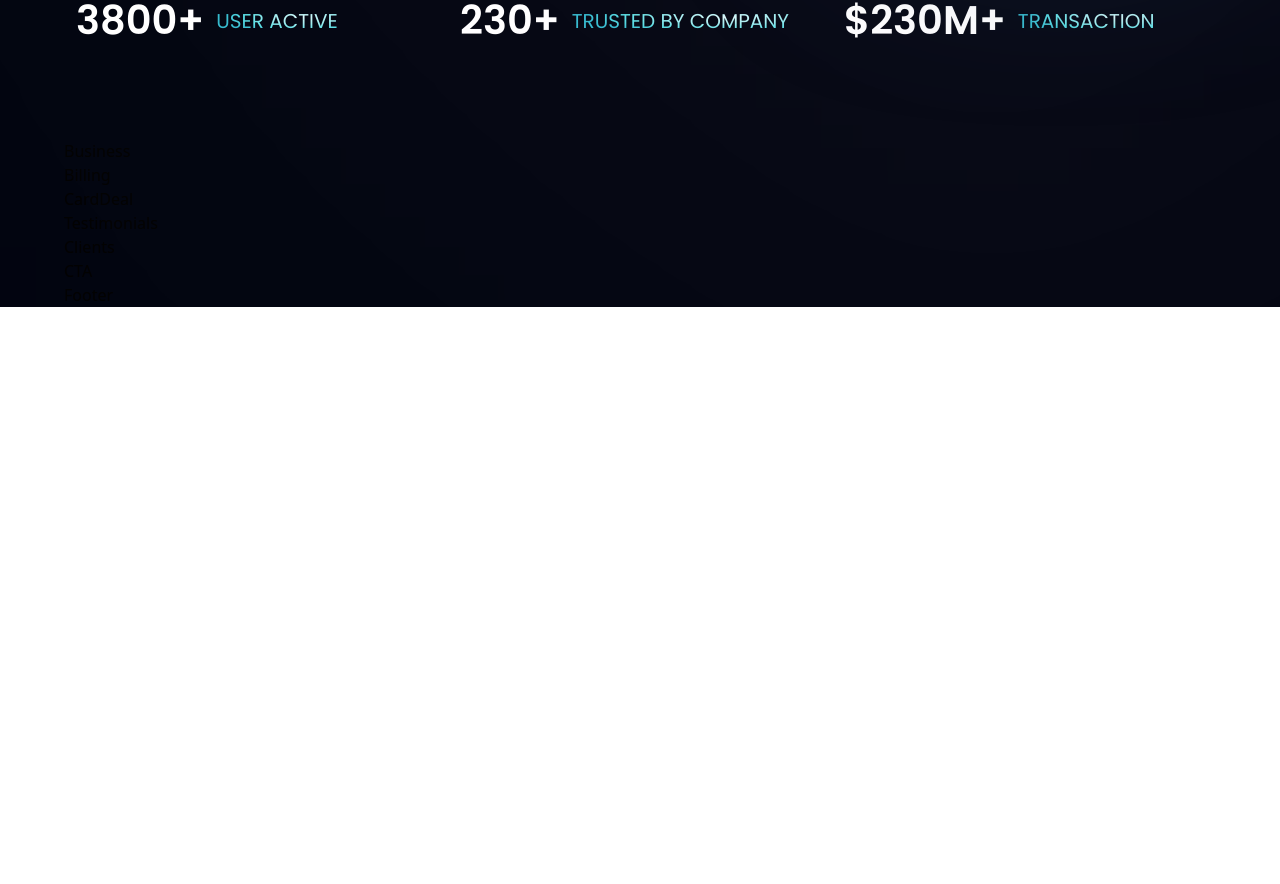
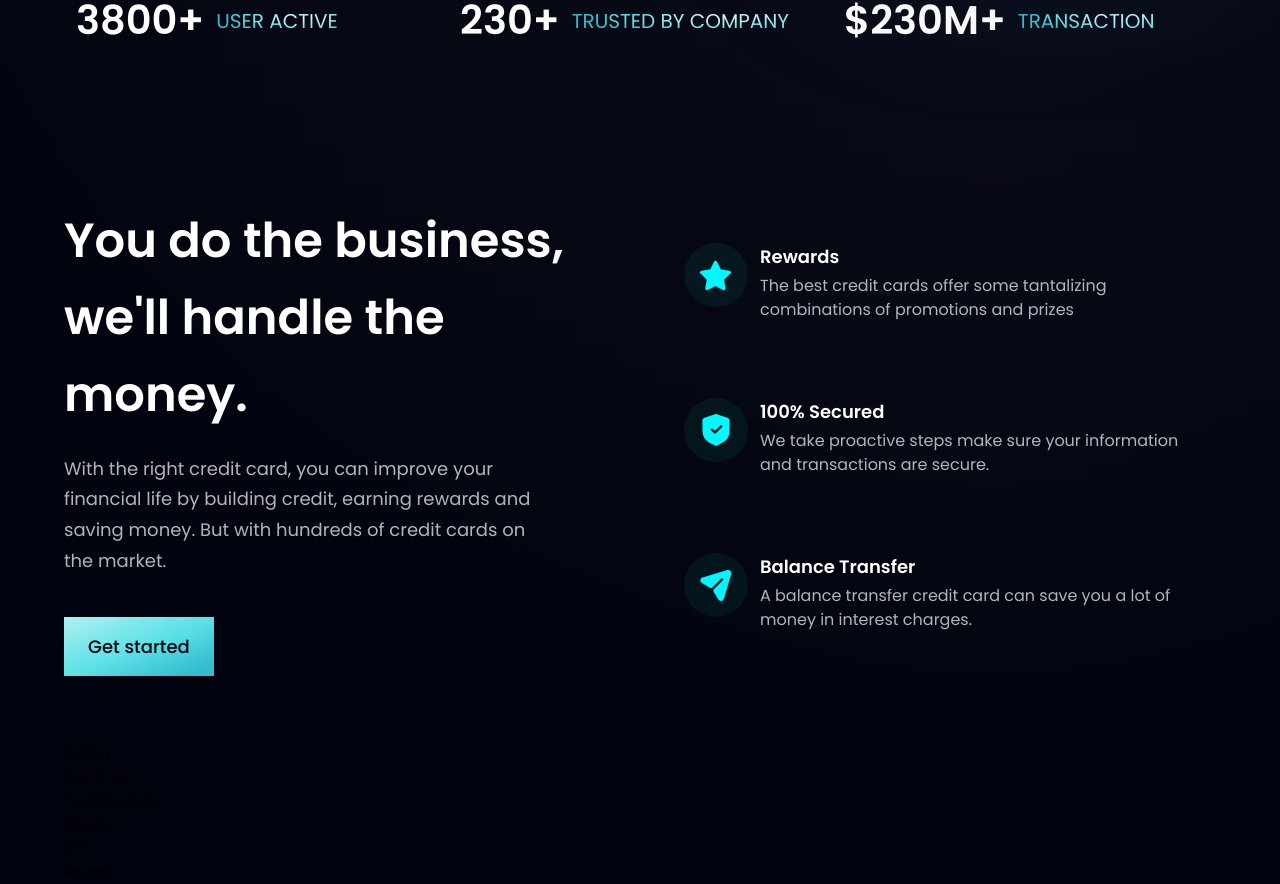
Before and after one commit to Ibro001/banking-app_ui-ux-landing-page, a React (Vite) app: page / in a window 1280 px wide. Shown: the part 806-1690 px from the top of the page. Before the commit the page ends 1113 px from the top, so only its background shows below. Built offline with nearby package versions, Linux system fonts and the light colour scheme.

Commit message:
completed the Bussiness component

```diff
--- a/src/components/Business.jsx
+++ b/src/components/Business.jsx
@@ -1,8 +1,43 @@
 import React from 'react'
+import { features } from '../constants';
+import styles, { layout } from '../style';
+import button from '../components/Button';
+import Button from '../components/Button';
+
+
+const FeatureCard = ({ icon, title, content, index}) => (
+  <div className={`flex flex-row p-6 rounded-[20px] ${index !== features.length -1 ? 'mb-6' : 'mb-0'} feature-card `}>
+    <div className={`w-[64px] h-[64px] rounded-full ${styles.flexCenter} bg-dimBlue`}>
+      <img src={icon} alt="icon" className='w-[50%] h-[50%] object-contain' />
+    </div>
+
+    <div className='flex flex-1 flex-col ml-3  '>
+      <h4 className='font-poppins font-semibold text-white text-[18px] leading-23 mb-1'>{title}</h4>
+      <p className='font-poppins font-normal text-dimWhite text-[16px] leading-24 mb-1'>{content}</p>
+    </div>
+  </div>
+)
 
 const Business = () => {
   return (
-    <div>Business</div>
+    <section id='features' className={layout.section}>
+      <div className={layout.sectionInfo}>
+        <h2 className={styles.heading2}>You do the business, <br className='sm:block hidden'/> we'll handle the money.</h2>
+        <p className={`${styles.paragraph} max-w-[470px] mt-5`}>
+          With the right credit card, you can improve your financial life by
+          building credit, earning rewards and saving money. But with hundreds
+          of credit cards on the market.
+        </p>
+
+        <Button styles='mt-10'/>
+      </div>
+
+      <div className={`${layout.sectionImg} flex-col`}>
+        {features.map((feature, index) => (
+          <FeatureCard key={feature.id} {...feature} index={index} />
+        ))}
+      </div>
+    </section>
   )
 }
 
```
